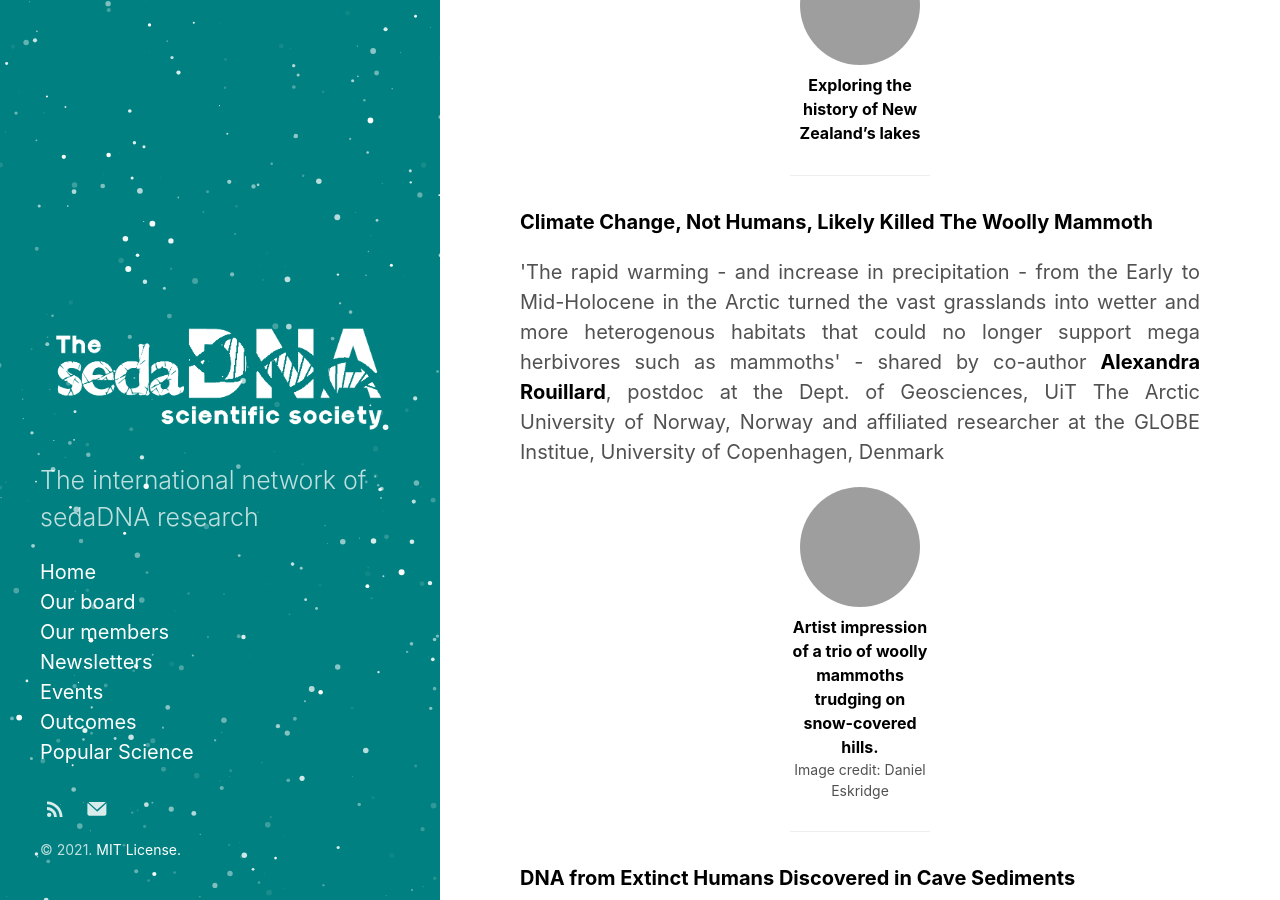
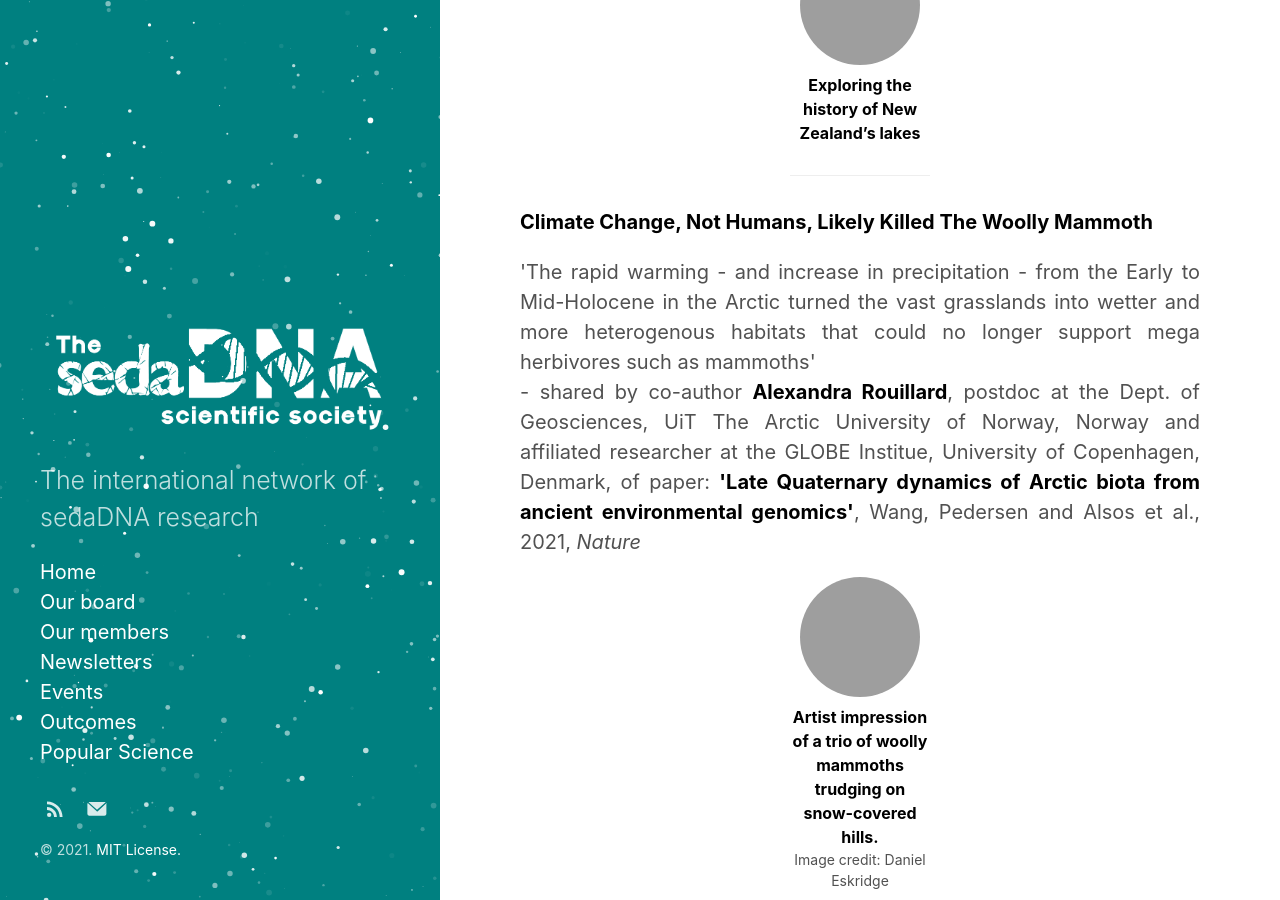
Before and after one commit to sedadna/sedadna.github.io, a Jekyll site: the page built from category/popscience.md, in a window 1280 px wide and 900 px high, scrolled down 1825 px. Built offline with Jekyll 4.4.1, drawn with Linux system fonts in a browser that asks for light colours; grey boxes are pictures that could not be loaded.

Commit message:
Update popscience.md

```diff
--- a/category/popscience.md
+++ b/category/popscience.md
@@ -68,7 +68,8 @@ Title: Popular Science
 <p><a href="https://www.iflscience.com/plants-and-animals/climate-change-not-humans-likely-killed-the-woolly-mammoth/" target="_blank"><b>Climate Change, Not Humans, Likely Killed The Woolly Mammoth</b></a>
 <div class="intro">
 <div class="section Eric">
-<p> 'The rapid warming - and increase in precipitation - from the Early to Mid-Holocene in the Arctic turned the vast grasslands into wetter and more heterogenous habitats that could no longer support mega herbivores such as mammoths' - shared by co-author <a href="https://en.uit.no/ansatte/person?p_document_id=618540&p_dimension_id=88137" target="_blank"><b>Alexandra Rouillard</b></a>, postdoc at the Dept. of Geosciences, UiT The Arctic University of Norway, Norway and affiliated researcher at the GLOBE Institue, University of Copenhagen, Denmark</p>
+<p> 'The rapid warming - and increase in precipitation - from the Early to Mid-Holocene in the Arctic turned the vast grasslands into wetter and more heterogenous habitats that could no longer support mega herbivores such as mammoths'<br>
+- shared by co-author <a href="https://en.uit.no/ansatte/person?p_document_id=618540&p_dimension_id=88137" target="_blank"><b>Alexandra Rouillard</b></a>, postdoc at the Dept. of Geosciences, UiT The Arctic University of Norway, Norway and affiliated researcher at the GLOBE Institue, University of Copenhagen, Denmark, of paper: <a href="https://www.nature.com/articles/s41586-021-04016-x" target="_blank"><b>'Late Quaternary dynamics of Arctic biota from ancient environmental genomics'</b></a>, Wang, Pedersen and Alsos et al., 2021, <i>Nature</i></p>
 </div>
 
 <div class="avatar">
```
